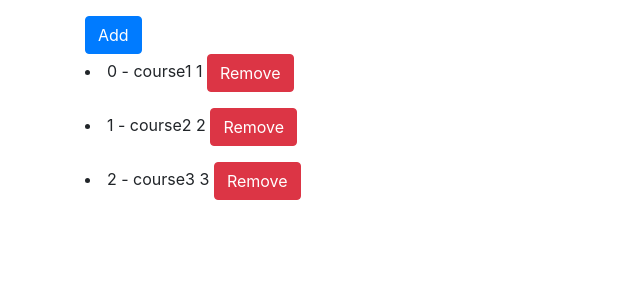
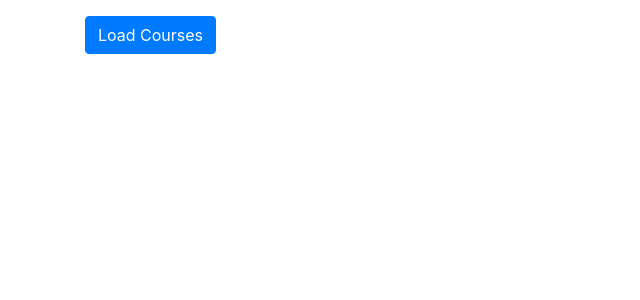
Before and after one commit to kumaruidivloper/Input-And-Output, an Angular app: page / in a window 1280 px wide. Shown: the top 300 px of the page, without its empty margins (0-640 px from the left). Built offline with nearby package versions, Linux system fonts and the light colour scheme.

Commit message:
ngFor-Trackby-Same-Id-list-not-rerendered

```diff
--- a/src/app/app.component.html
+++ b/src/app/app.component.html
@@ -1,8 +1,7 @@
 <!--The content below is only a placeholder and can be replaced.-->
 <div class="container mt-3">
-    <button class="btn btn-primary" (click)="onAdd()">Add</button>
-    <li *ngFor="let course of courses; index as i" class="mb-3">
-        {{ i }} - {{ course.name}} {{course.id}}
-        <button class="btn btn-danger" (click)="onRemove(course)">Remove</button>
-    </li>
+    <button class="btn btn-primary" (click)="loadCourses()">Load Courses</button>
+    <ul>
+      <li *ngFor="let course of courses; trackBy: trackCourse">{{course.name}}</li>
+    </ul>
 </div>
--- a/src/app/app.component.ts
+++ b/src/app/app.component.ts
@@ -6,21 +6,18 @@
   styleUrls: ['./app.component.scss']
 })
 export class AppComponent {
-  public nameNumber: number = 3;
-   courses = [
-     { id: 1, name: 'course1' },
-     { id: 2, name: 'course2' },
-     { id: 3, name: 'course3' }
-   ];
+  public courses;
 
-   onAdd() {
-     this.nameNumber++;
-     console.log(this.nameNumber);
-     this.courses.push({ id: + this.nameNumber, name: 'course'+this.nameNumber  })
+
+   loadCourses() {
+    this.courses = [
+      { id: 1, name: 'course1' },
+      { id: 2, name: 'course2' },
+      { id: 3, name: 'course3' }
+    ];
    }
 
-   onRemove(course) {
-    let index = this.courses.indexOf(course);
-    this.courses.splice(index, 1)
+   trackCourse(index, course) {
+      return course ? course.id : undefined;
    }
 }
```
